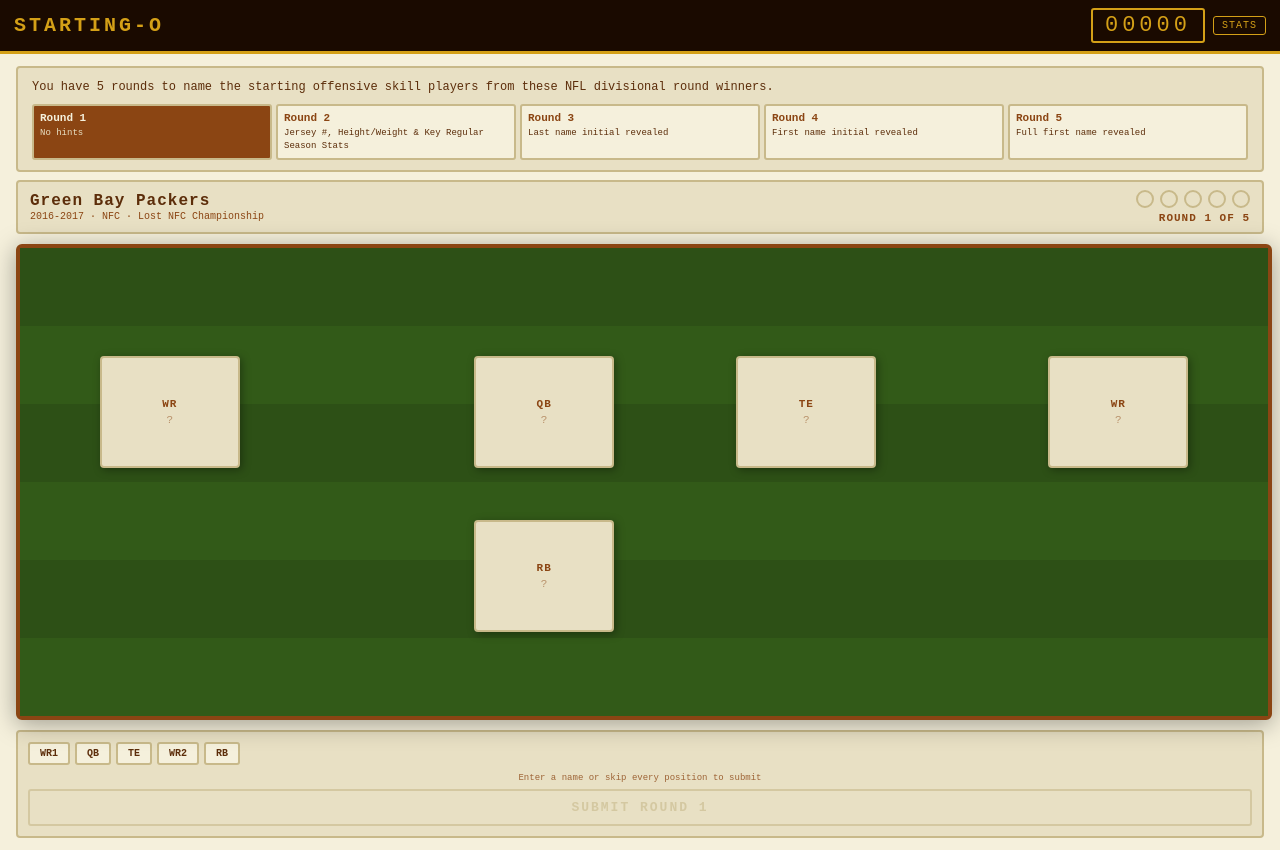
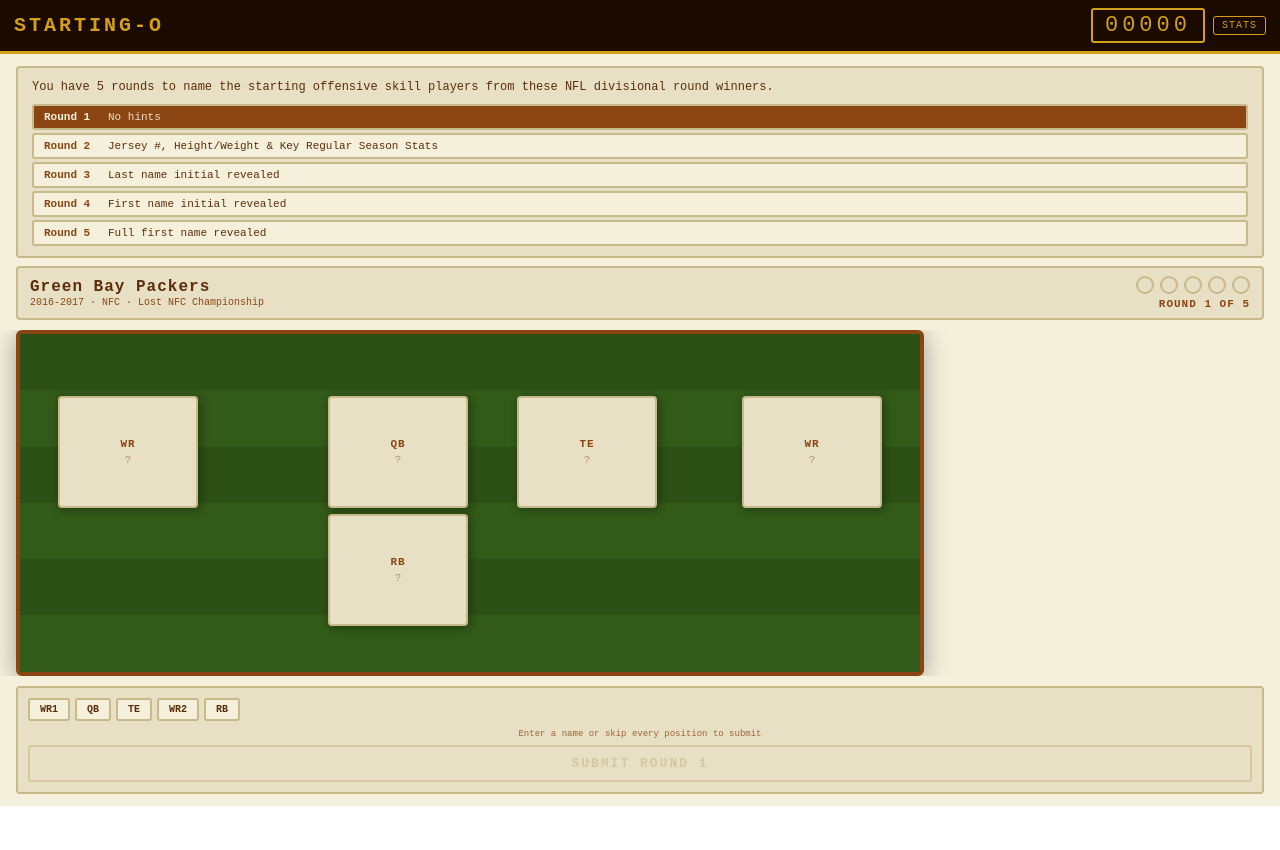
Before and after one commit to abe-dyll/starting-o, a Next.js app: page / in a window 1280 px wide. After the commit the page ends 806 px from the top, so only its background shows below. Built offline with nearby package versions, Linux system fonts and the light colour scheme.

Commit message:
Update page.jsx

```diff
--- a/src/app/page.jsx
+++ b/src/app/page.jsx
@@ -647,7 +647,7 @@
           <div style={{ fontSize:12, color:C.brownDark, marginBottom:8, lineHeight:1.5 }}>
             You have 5 rounds to name the starting offensive skill players from these NFL divisional round winners.
           </div>
-          <div style={{ display:"grid", gridTemplateColumns:"repeat(5,1fr)", gap:4 }}>
+          <div style={{ display:"flex", flexDirection:"column", gap:3 }}>
             {[
               { r:1, text:"No hints" },
               { r:2, text:"Jersey #, Height/Weight & Key Regular Season Stats" },
@@ -656,14 +656,16 @@
               { r:5, text:"Full first name revealed" },
             ].map(({r, text})=>(
               <div key={r} style={{
+                display:"flex", alignItems:"center", gap:10,
                 background: round === r && !gameOver ? C.brown : r < round ? C.creamBorder : C.cream,
-                border:`2px solid ${C.creamBorder}`, borderRadius:3, padding:"6px 6px",
+                border:`2px solid ${C.creamBorder}`, borderRadius:3, padding:"5px 10px",
                 opacity: gameOver ? 0.7 : 1,
               }}>
-                <div style={{ fontSize:11, fontWeight:"bold", color: round===r&&!gameOver ? C.cream : C.brown, marginBottom:3 }}>
+                <div style={{ fontSize:11, fontWeight:"bold", minWidth:54,
+                  color: round===r&&!gameOver ? C.cream : C.brown }}>
                   Round {r}
                 </div>
-                <div style={{ fontSize:9, color: round===r&&!gameOver ? C.creamDark : C.brownDark, lineHeight:1.4 }}>
+                <div style={{ fontSize:11, color: round===r&&!gameOver ? C.creamDark : C.brownDark }}>
                   {text}
                 </div>
               </div>
@@ -693,7 +695,9 @@
           </div>
         </div>
 
-        {/* Field */}
+        {/* Field — horizontally scrollable on mobile, capped width on desktop */}
+        <div style={{ overflowX:"auto", overflowY:"visible", WebkitOverflowScrolling:"touch", marginLeft:-16, marginRight:-16, paddingLeft:16, paddingRight:16 }}>
+          <div style={{ minWidth:560, maxWidth:900 }}>
         <Field>
           {POSITIONS.map(pos=>(
             <PlayerToken
@@ -711,6 +715,8 @@
             />
           ))}
         </Field>
+          </div>
+        </div>
 
         {/* Input panel */}
         {!gameOver && !revealing && (
```
